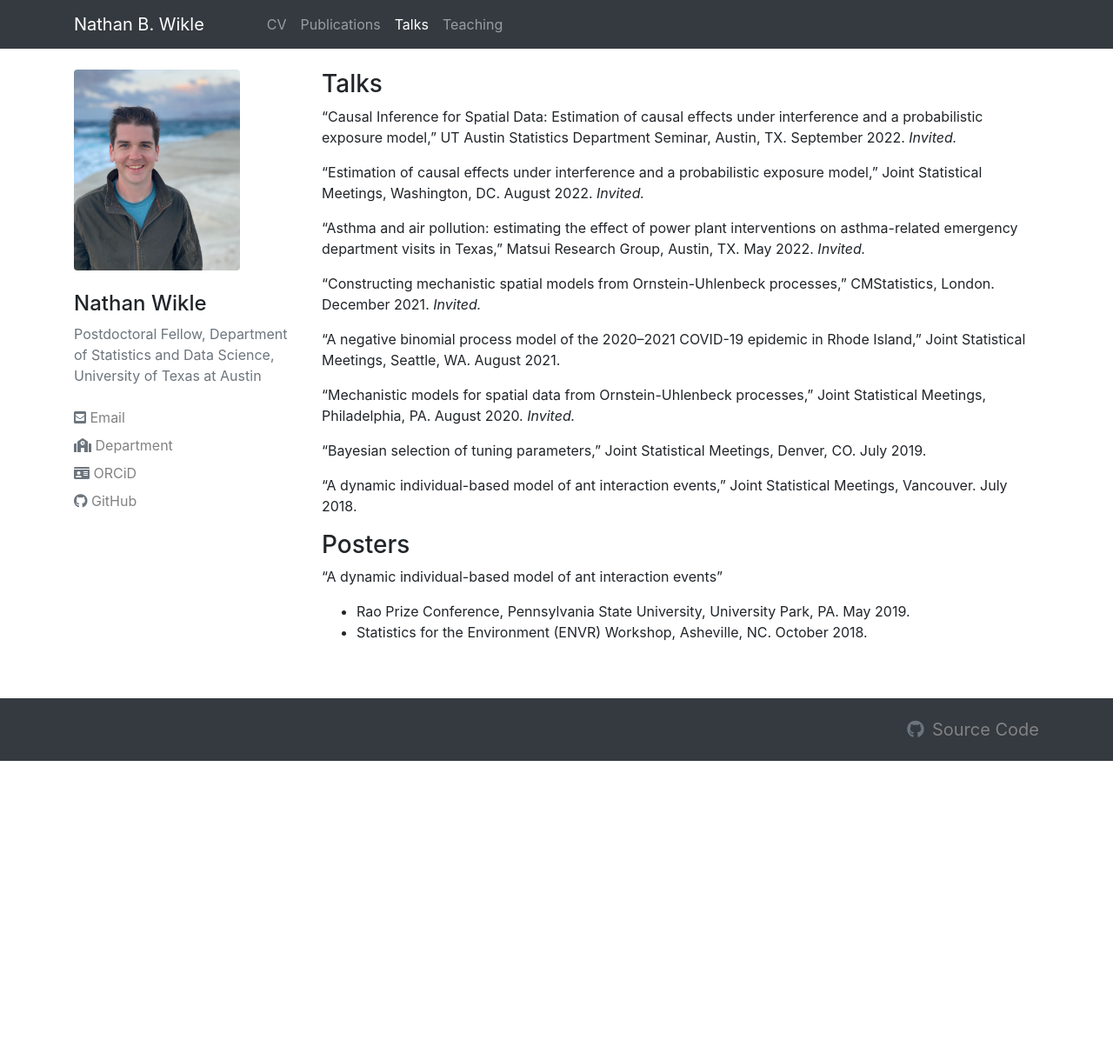
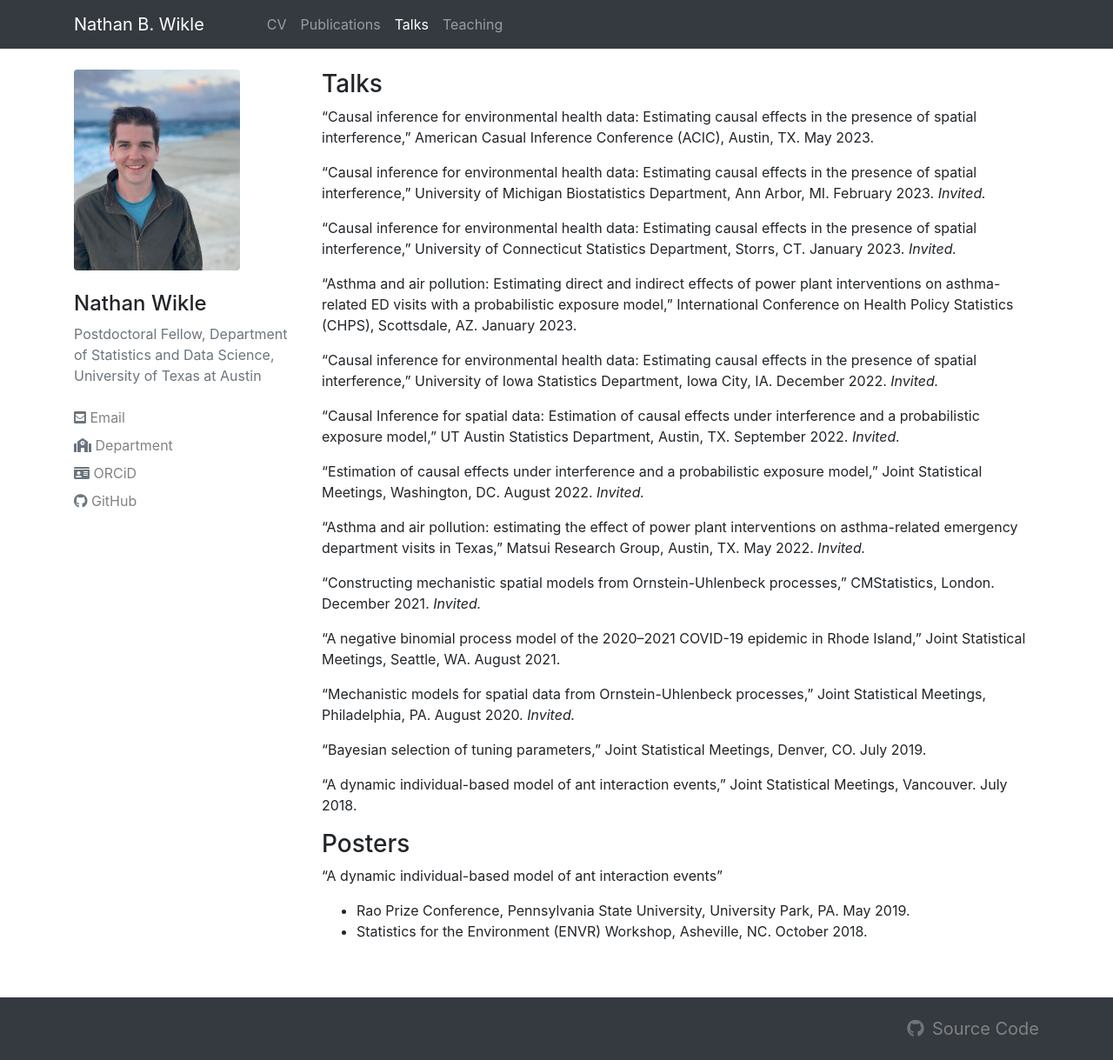
Before and after one commit to nbwikle/nbwikle.github.io, a Jekyll site: the page built from pages/talks.md, in a window 1280 px wide. Shown: the whole page at 87% size. Built offline with Jekyll 4.4.1, drawn with Linux system fonts in a browser that asks for light colours; nearby versions of some CDN libraries; before the commit the page ends 900 px from its top, so only the background shows below that.

Commit message:
Updated talks and publications.

```diff
--- a/pages/talks.md
+++ b/pages/talks.md
@@ -6,7 +6,17 @@ permalink: talks.html
 
 ### Talks
 
-"Causal Inference for Spatial Data: Estimation of causal effects under interference and a probabilistic exposure model," UT Austin Statistics Department Seminar, Austin, TX. September 2022. *Invited.*
+"Causal inference for environmental health data: Estimating causal effects in the presence of spatial interference," American Casual Inference Conference (ACIC), Austin, TX. May 2023.
+
+"Causal inference for environmental health data: Estimating causal effects in the presence of spatial interference," University of Michigan Biostatistics Department, Ann Arbor, MI. February 2023. *Invited.*
+
+"Causal inference for environmental health data: Estimating causal effects in the presence of spatial interference," University of Connecticut Statistics Department, Storrs, CT. January 2023. *Invited.*
+
+"Asthma and air pollution: Estimating direct and indirect effects of power plant interventions on asthma-related ED visits with a probabilistic exposure model," International Conference on Health Policy Statistics (CHPS), Scottsdale, AZ. January 2023.
+
+"Causal inference for environmental health data: Estimating causal effects in the presence of spatial interference," University of Iowa Statistics Department, Iowa City, IA. December 2022. *Invited.*
+
+"Causal Inference for spatial data: Estimation of causal effects under interference and a probabilistic exposure model," UT Austin Statistics Department, Austin, TX. September 2022. *Invited.*
 
 "Estimation of causal effects under interference and a probabilistic exposure model," Joint Statistical Meetings, Washington, DC. August 2022. *Invited.*
 
```
Also changed, not shown: pages/publications.md (+3 -3 lines).
